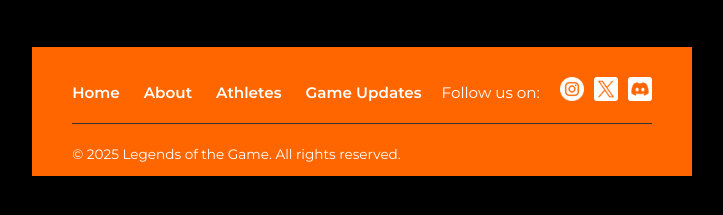
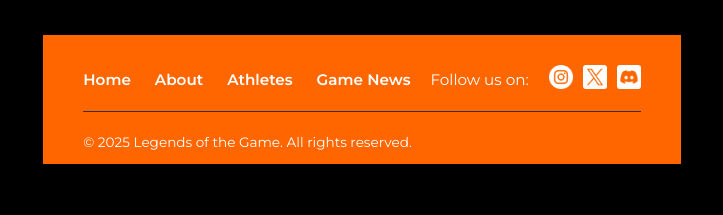
Before and after one commit to yuchenwang1213/yu-chen, a plain HTML site: page sports-news.html in a window 1280 px wide. Shown: the part 3571-3786 px from the top of the page, without its empty margins (278-1001 px from the left). Drawn offline with Linux system fonts and the light colour scheme.

Commit message:
Update sports-news.html

```diff
--- a/sports-news.html
+++ b/sports-news.html
@@ -86,7 +86,7 @@
         <a href="index.html">Home</a>
         <a href="about.html">About</a>
         <a href="athletes.html">Athletes</a>
-        <a href="#">Game Updates</a>
+        <a href="#">Game News</a>
       </nav>
       <div class="socials">
         <span>Follow us on:</span>
```
